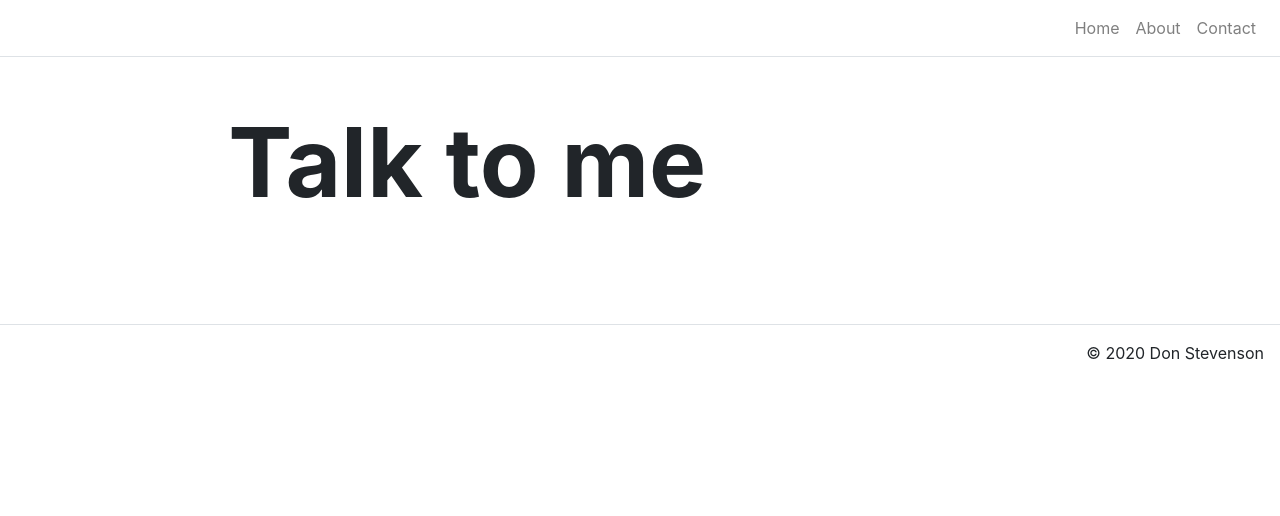
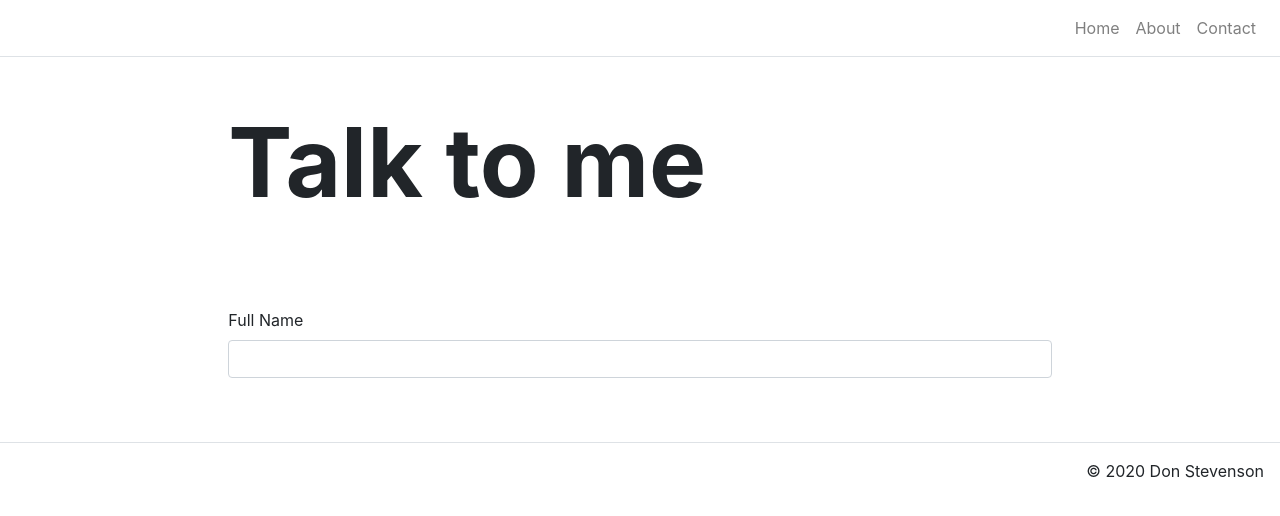
Before and after one commit to Don-Stevenson/personalWebsite, a React (Create React App) app: page /contact in a window 1280 px wide. Shown: the top 516 px of the page. Built offline with nearby package versions, Linux system fonts and the light colour scheme.

Commit message:
basic set up of an text field for contact me

```diff
--- a/src/pages/ContactPage.js
+++ b/src/pages/ContactPage.js
@@ -1,5 +1,7 @@
 import React from "react";
-import Hero from '../components/Hero'
+import Hero from "../components/Hero";
+import Content from "../components/Content";
+import Form from "react-bootstrap/Form";
 
 class ContactPage extends React.Component {
   constructor(props) {
@@ -13,13 +15,25 @@ class ContactPage extends React.Component {
     };
   }
   render() {
-    return( <div>
+    return (
+      <div>
         <Hero title={this.props.title} />
-
-    </div>
-    )
+        <Content>
+          <Form>
+            <Form.Group>
+              <Form.Label htmlFor="full-name"> Full Name </Form.Label>
+              <Form.Control
+                id="full-name"
+                name="name"
+                type="text"
+                value={this.state.name}
+              />
+            </Form.Group>
+          </Form>
+        </Content>
+      </div>
+    );
   }
 }
 
-export default ContactPage
-;
+export default ContactPage;
```
